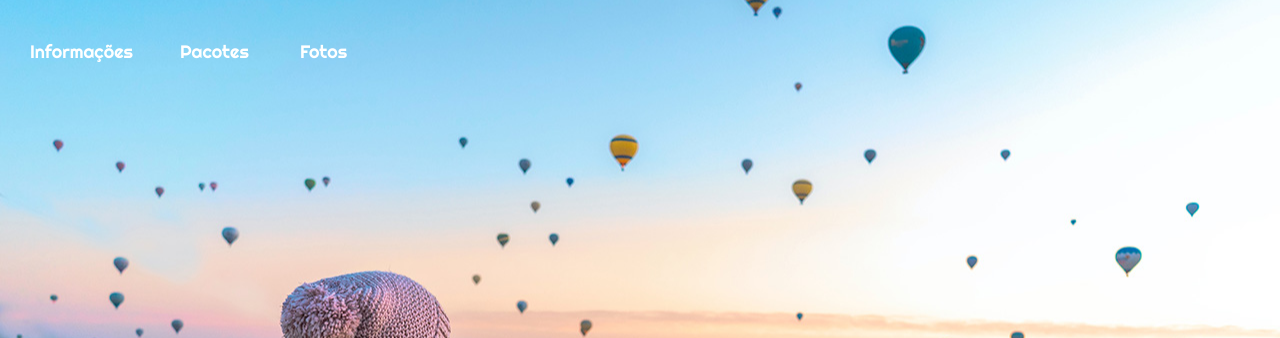
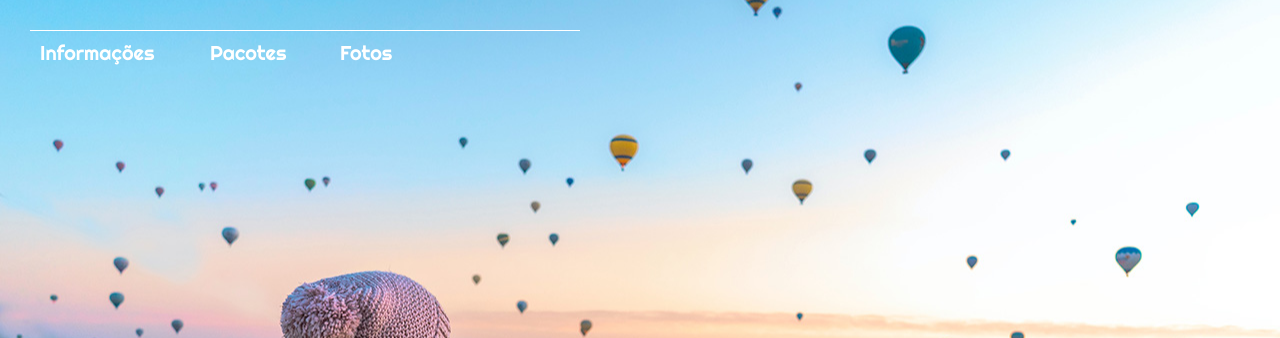
Before and after one commit to IsaqueFabro/South-s-Destination-Page, a plain HTML site: page index.html in a window 1280 px wide. Shown: the top 338 px of the page. Drawn offline with Linux system fonts and the light colour scheme.

Commit message:
coloquei a linha branca e ajustei tamanho fonte header

```diff
--- a/index.html
+++ b/index.html
@@ -12,6 +12,7 @@
 
     <header>
 
+        <div class="white-line"></div>
         <h1 class="main-title">
             Descubra o mundo <span class="main-title2">com a gente!</span>
         </h1>
--- a/style.css
+++ b/style.css
@@ -52,11 +52,11 @@ header  {
 
 .information {
     text-decoration: none;
-    font-size: 18px;
+    font-size: 20px;
     color: white;
     position: absolute;
     top: 30px;
-    left: 30px;
+    left: 40px;
     transition: all 0.3s ease;
     margin: 10px 0;
     cursor: pointer;
@@ -66,11 +66,11 @@ header  {
 
 .packages {
     text-decoration: none;
-    font-size: 18px;
+    font-size: 20px;
     color: white;
     position: absolute;
     top: 30px;
-    left: 180px;
+    left: 210px;
     transition: all 0.3s ease;
     margin: 10px 0;
     cursor: pointer;
@@ -78,11 +78,11 @@ header  {
 
 .photos {
     text-decoration: none;
-    font-size: 18px;
+    font-size: 20px;
     color: white;
     position: absolute;
     top: 30px;
-    left: 300px;
+    left: 340px;
     transition: all 0.3s ease;
     margin: 10px 0;
     cursor: pointer;
@@ -143,3 +143,12 @@ header  {
     text-align: center;
     color: white;
 }
+
+.white-line {
+    width: 550px;
+    height: 1.2px;
+    background-color: white;
+    position: absolute;
+    top: 30px;
+    left: 30px;
+}
```
